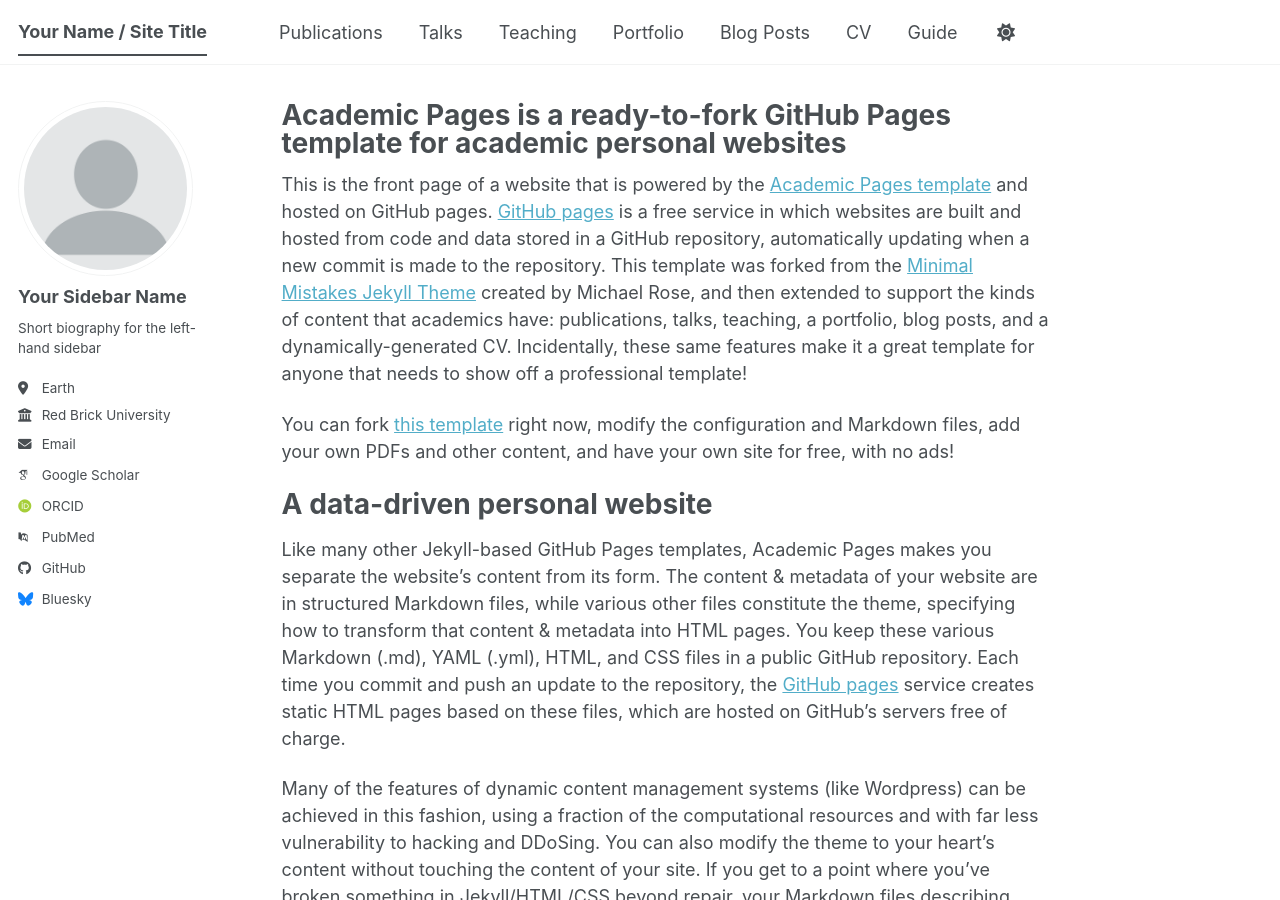
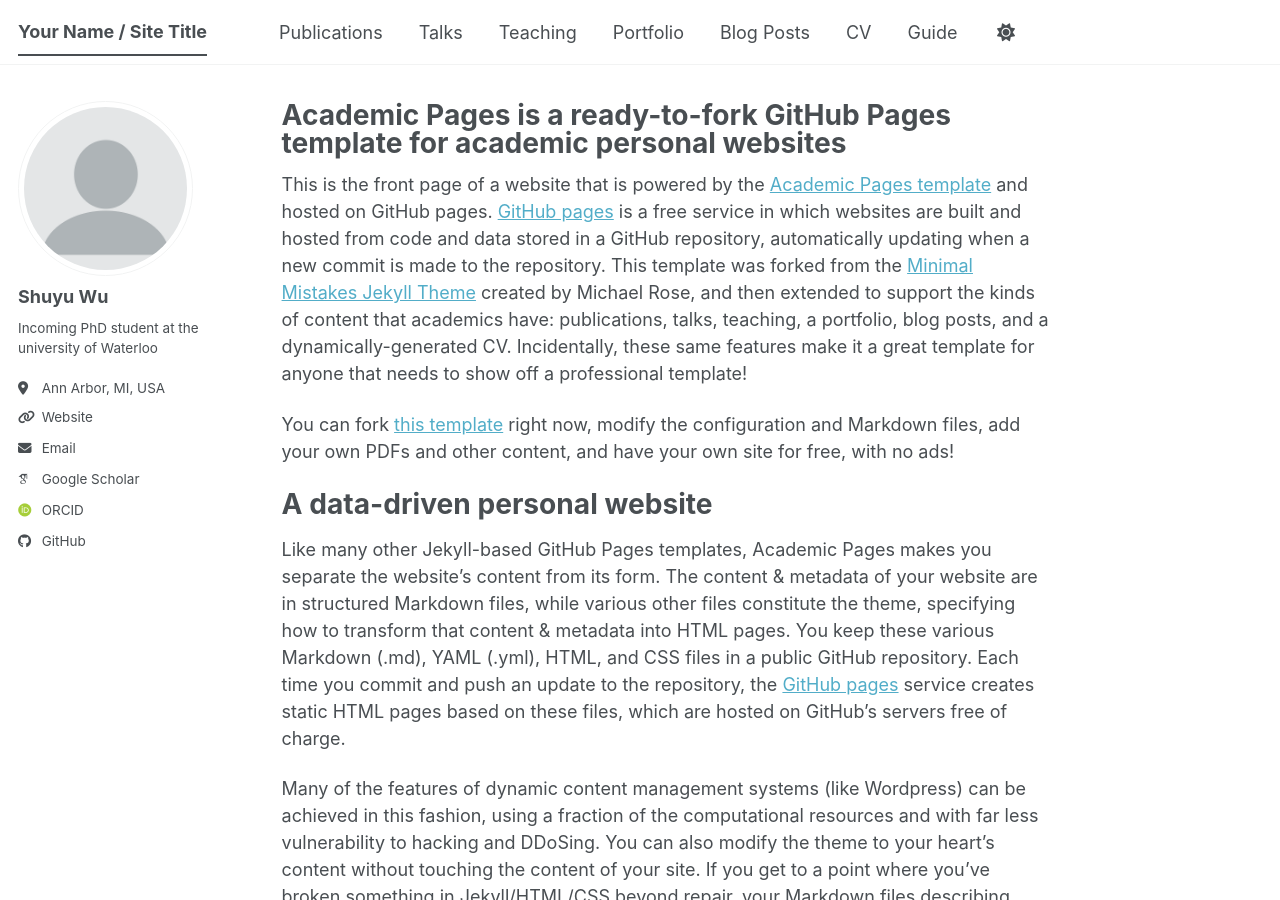
Before and after one commit to wonderwind271/wonderwind271.github.io, a Jekyll site: the page built from _pages/about.md, in a window 1280 px wide and 900 px high. Built offline with Jekyll 4.4.1, drawn with Linux system fonts in a browser that asks for light colours; some web fonts are replaced; a script bundle is joined from its source files by our own code; library files that are not in the unit come from our copies.

Commit message:
update link

```diff
--- a/_config.yml
+++ b/_config.yml
@@ -24,24 +24,24 @@
 author:
   # Biographic information
   avatar           : "profile.png"
-  name             : "Your Sidebar Name"
+  name             : "Shuyu Wu"
   pronouns         : # example: "she/her"
-  bio              : "Short biography for the left-hand sidebar"
-  location         : "Earth"
-  employer         : "Red Brick University"
-  uri              : # URL
-  email            : "none@example.org"
+  bio              : "Incoming PhD student at the university of Waterloo"
+  location         : "Ann Arbor, MI, USA"
+  employer         : # "Red Brick University"
+  uri              : https://wonderwind271.github.io/
+  email            : "shuyuwu@umich.edu"
 
   # Academic websites
   academia         : # URL
   arxiv            : # URL - Update with the correct link to your profile
-  googlescholar    : "https://scholar.google.com/citations?user=PS_CX0AAAAAJ"
+  googlescholar    : "https://scholar.google.com/citations?user=Bai_XtIAAAAJ"
   inspire-hep      : # URL
   impactstory      : # URL
-  orcid            : "https://orcid.org/yourorcidurl"
+  orcid            : "https://orcid.org/0009-0004-0946-6701"
   semantic         : # URL
   ssrn             : # URL
-  pubmed           : "https://www.ncbi.nlm.nih.gov/pubmed/?term=john+snow"
+  pubmed           : #
   researchgate     : # URL
   scopus           : # URL
   zotero           : # URL
@@ -51,13 +51,13 @@
   bitbucket        : # Username - Update with your username on the site
   codepen          : # Username
   dribbble         : # Username
-  github           : "academicpages"
+  github           : "wonderwind271"
   kaggle           : # Username
   stackoverflow    : # User number or user number and name (i.e., use "1" or "1/jeff-atwood")
 
   # Social media
   artstation       : # Username
-  bluesky          : "bsky.app" # Replace this with you Bluesky username
+  bluesky          : # "bsky.app" # Replace this with you Bluesky username
   facebook         : # Username
   flickr           : # Username
   foursquare       : # Username
```
Also changed, not shown: files/bibtex1.bib (deleted, +0 -10 lines), 7 other files.
